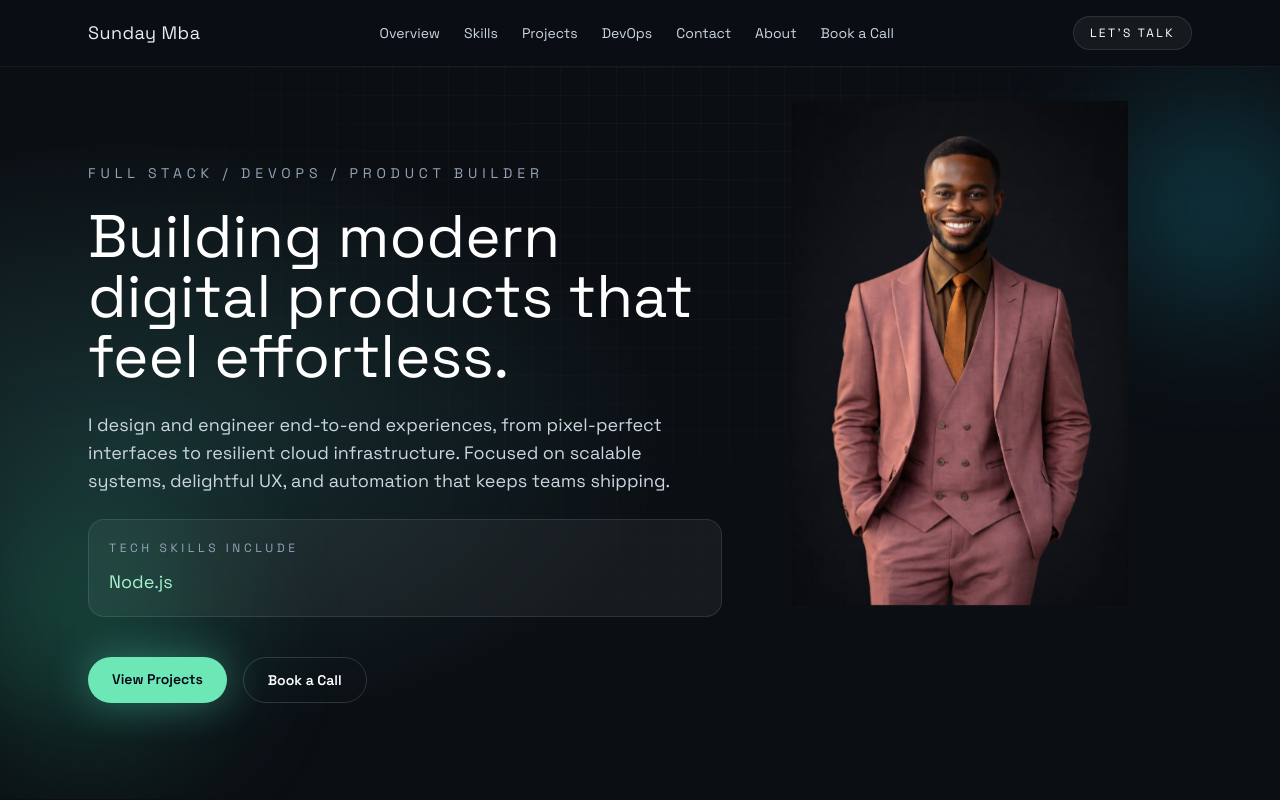
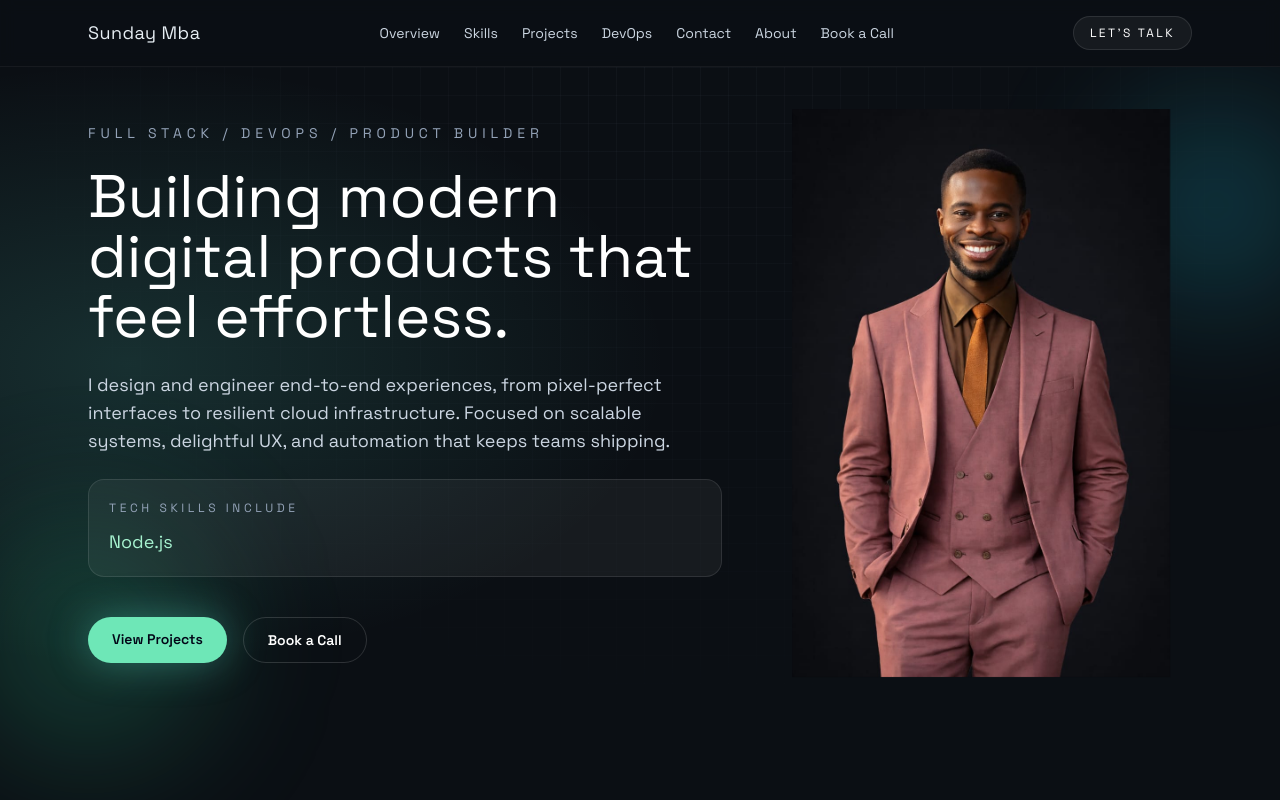
Before and after one commit to SundayMba/portfolio, a React (Vite) app: page / in a window 1280 px wide. Shown: the top 800 px of the page. Built offline with nearby package versions, Linux system fonts and the light colour scheme; a web font is replaced by a local one.

Commit message:
chore: update hero components

```diff
--- a/src/components/Hero.tsx
+++ b/src/components/Hero.tsx
@@ -17,7 +17,10 @@ const stagger = {
 
 function Hero() {
   return (
-    <section id="overview" className="section relative overflow-hidden">
+    <section
+      id="overview"
+      className="relative overflow-hidden pt-10 pb-20 sm:pb-24 lg:pt-5 lg:pb-28"
+    >
       <div className="absolute inset-0 bg-grid opacity-60" />
       <motion.div
         className="absolute -right-10 top-10 h-52 w-52 rounded-full bg-cyan-400/20 blur-3xl floating-orb"
@@ -31,8 +34,13 @@ function Hero() {
       />
 
       <div className="relative mx-auto w-full max-w-6xl px-6">
-        <div className="grid gap-12 lg:grid-cols-[1.2fr_0.8fr] lg:items-start">
-          <motion.div initial="hidden" animate="visible" variants={stagger}>
+        <div className="grid gap-12 lg:grid-cols-[1.2fr_0.8fr] lg:items-center">
+          <motion.div
+            initial="hidden"
+            animate="visible"
+            variants={stagger}
+            className="relative z-10"
+          >
             <motion.p
               variants={fadeUp}
               className="text-sm uppercase tracking-[0.35em] text-slate-400"
@@ -41,13 +49,13 @@ function Hero() {
             </motion.p>
             <motion.h1
               variants={fadeUp}
-              className="mt-6 font-display text-4xl leading-tight text-white md:text-6xl"
+              className="mt-6 font-display text-3xl leading-tight text-white sm:text-4xl md:text-6xl"
             >
               Building modern digital products that feel effortless.
             </motion.h1>
             <motion.p
               variants={fadeUp}
-              className="mt-6 max-w-2xl text-lg text-slate-300"
+              className="mt-6 max-w-2xl text-base text-slate-300 sm:text-lg"
             >
               I design and engineer end-to-end experiences, from pixel-perfect
               interfaces to resilient cloud infrastructure. Focused on scalable
@@ -60,7 +68,7 @@ function Hero() {
               <p className="text-xs uppercase tracking-[0.3em] text-slate-400">
                 Tech skills include
               </p>
-              <p className="mt-3 text-lg text-emerald-200">
+              <p className="mt-3 text-base text-emerald-200 sm:text-lg">
                 <SkillTyper
                   skills={[
                     'React',
@@ -114,19 +122,25 @@ function Hero() {
               </a>
             </motion.div>
           </motion.div>
-          <div className="absolute -inset-6 rounded-full bg-transparent" />
-          <div className="ring-animated relative h-[380px] w-[380px] rounded-full p-[6px]">
+          <motion.div
+            className="relative z-0 order-last mt-8 flex items-center justify-center lg:order-none lg:mt-0 lg:justify-end"
+            initial={{ opacity: 0, x: 30 }}
+            animate={{ opacity: 1, x: 0 }}
+            transition={{ duration: 0.6, delay: 0.2 }}
+          >
+            <div className="ring-animated relative rounded-full p-[6px]">
               <div className="flex h-full w-full items-center justify-center rounded-full p-4">
-              <div>
+                <div className="h-full w-full">
                   <img
                     src={profilePhoto}
                     alt="Portrait of Sunday Mba"
-                  className="object-contain"
+                    className="h-full w-full object-contain"
                     loading="lazy"
                   />
                 </div>
               </div>
             </div>
+          </motion.div>
         </div>
       </div>
     </section>
--- a/src/index.css
+++ b/src/index.css
@@ -41,7 +41,7 @@ a {
 }
 
 .section {
-  padding: 96px 0;
+  /* padding: 96px 0; */
 }
 
 .bg-aurora {
@@ -120,8 +120,8 @@ a {
 .skill-typer {
   display: inline-block;
   max-height: 1.5em;
-  width: 26ch;
-  white-space: nowrap;
+  width: min(26ch, 100%);
+  max-width: 100%;
 }
 
 @keyframes floaty {
```
Lines whose indentation alone changed are shown as unchanged.
